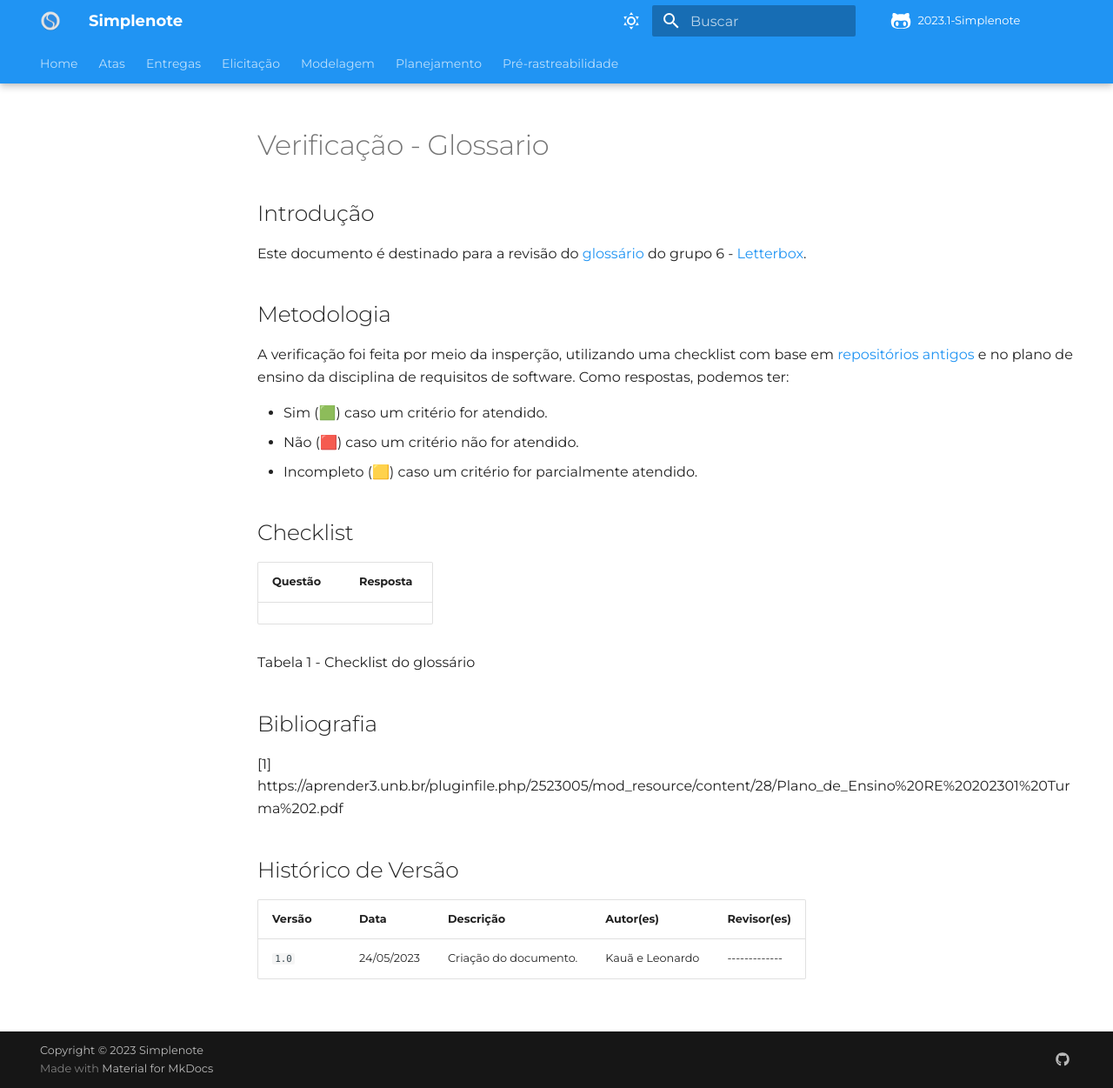
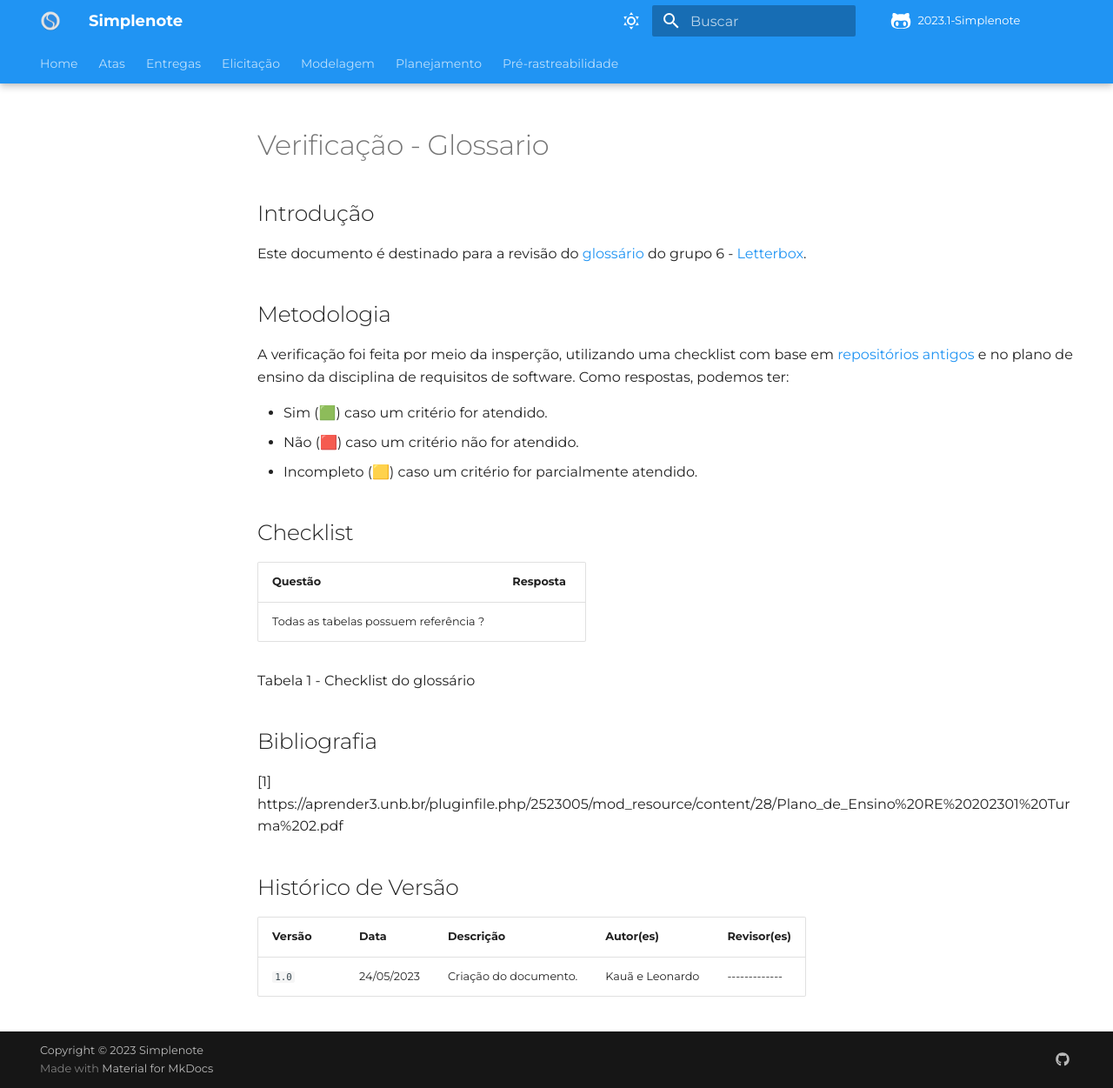
Before and after one commit to Requisitos-de-Software/2023.1-Simplenote, an MkDocs documentation site: the page built from docs/analise/elicitacao/Glossario.md, in a window 1280 px wide and 1251 px high. Shown: the whole window at 87% size. Built offline with MkDocs 1.6.1 and Material for MkDocs 9.7.7, drawn with Linux system fonts in a browser that asks for light colours; some web fonts are replaced; comment, search, counter and statistics services are not loaded.

Commit message:
Atualizar o Glossario.md

```diff
--- a/docs/analise/elicitacao/Glossario.md
+++ b/docs/analise/elicitacao/Glossario.md
@@ -14,6 +14,7 @@ A verificação foi feita por meio da insperção, utilizando uma checklist com
 ## Checklist
 |Questão|Resposta|
 |-------|--------|
+|Todas as tabelas possuem referência ?||
 
 
 Tabela 1 - Checklist do glossário
```
